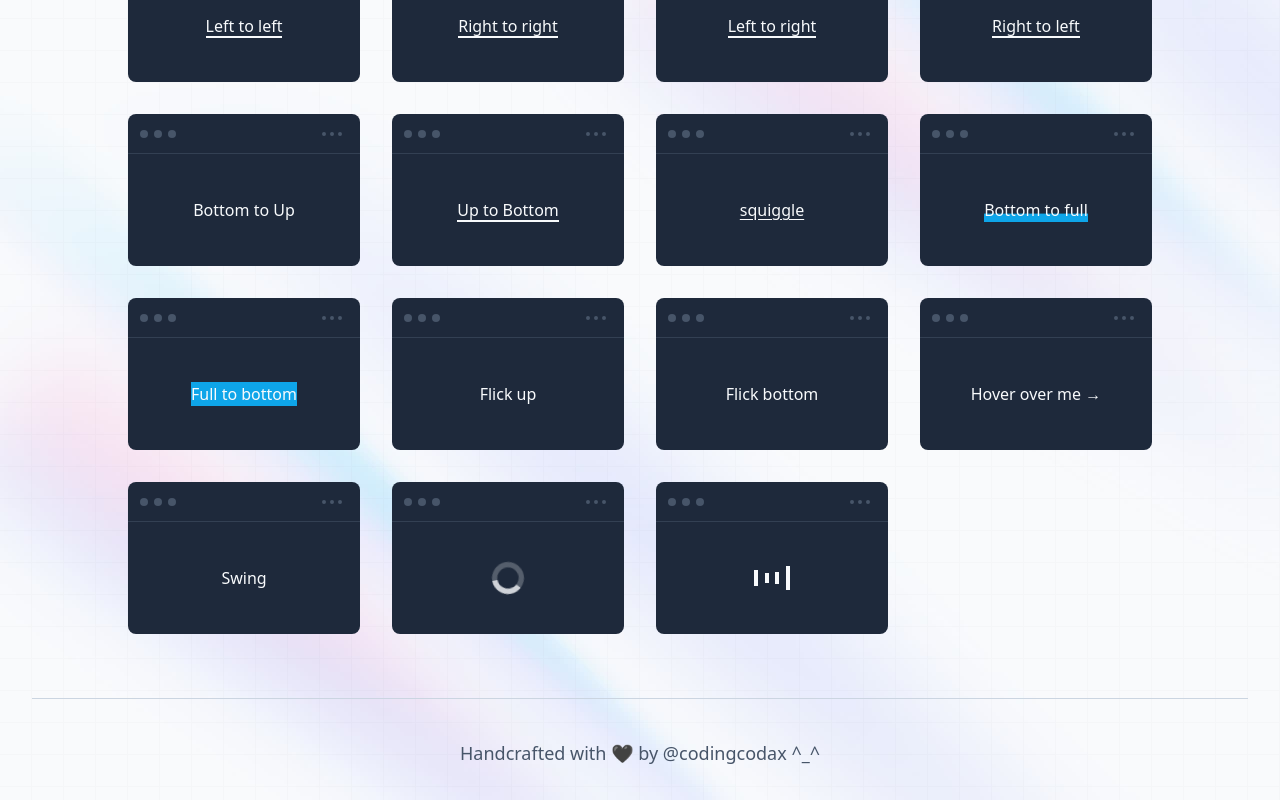
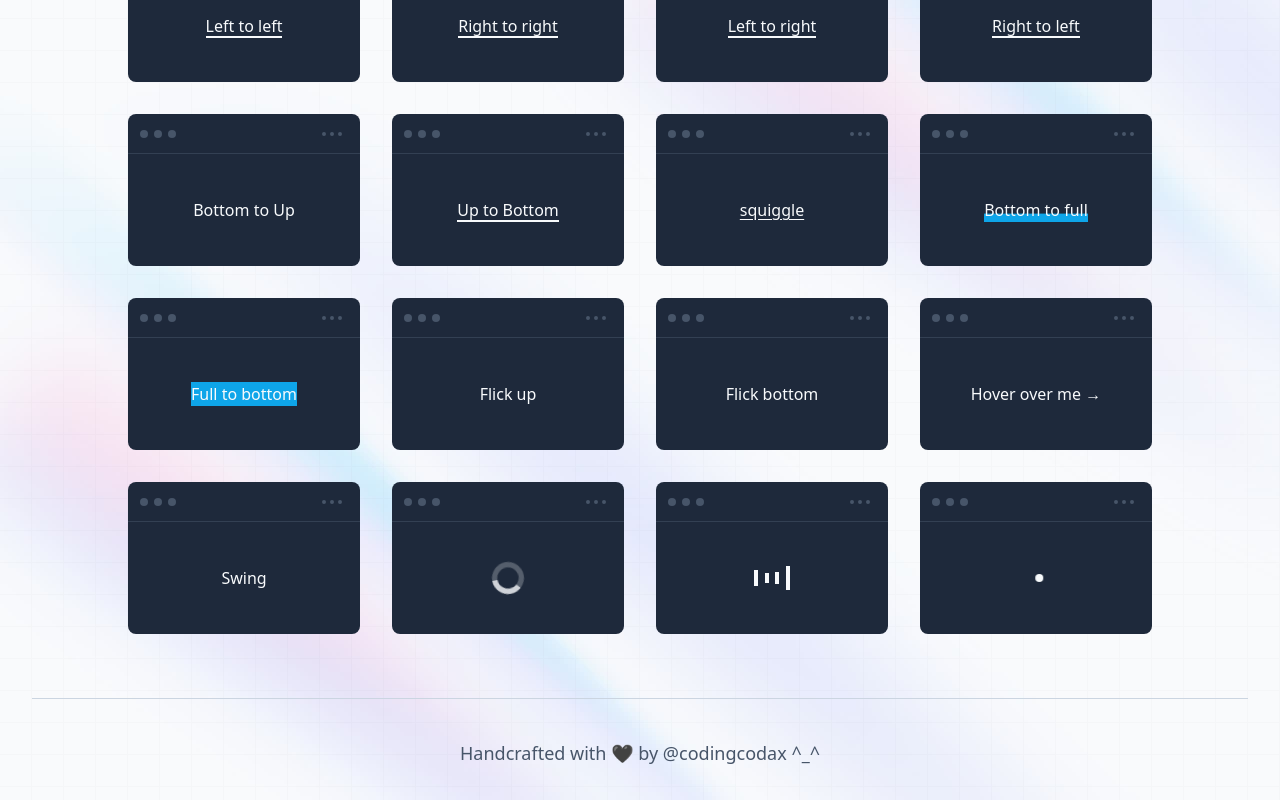
Before and after one commit to codingcodax/mini, a Next.js app: page /components in a window 1280 px wide. Shown: the part 878-1678 px from the top of the page. Built offline with nearby package versions, Linux system fonts and the light colour scheme.

Commit message:
feat(snippets): add loader wobble

```diff
--- /dev/null
+++ b/src/data/snippets/LoaderWobble.tsx
@@ -0,0 +1,21 @@
+import type { Snippet } from '~/types/snippet';
+
+const LoaderWobble: Snippet = {
+  title: 'Loader Wobble',
+  type: 'loader',
+  githubLink:
+    'https://github.com/codingcodax/mini/tree/main/src/data/snippets/LoaderWobble.tsx',
+  playgroundLink: 'https://play.tailwindcss.com/WjB9P03al6',
+  source: (
+    <div className='relative flex w-10 items-center justify-start before:h-2 before:w-2 before:translate-x-full before:animate-[wobble_1s_ease-in-out_infinite] before:rounded-full before:bg-slate-50'></div>
+  ),
+  animation: `keyframes: {
+        wobble: {
+          '0%': { transform: 'translateX(0rem)' },
+          '50%': { transform: 'translateX(2rem)' },
+          '100%': { transform: 'translateX(0rem)' },
+        },
+      }`,
+};
+
+export default LoaderWobble;
--- a/src/data/snippets/index.ts
+++ b/src/data/snippets/index.ts
@@ -23,6 +23,7 @@ import LinkArrowRight from './LinkArrowRight';
 import LinkSwing from './LinkSwing';
 import LoaderSpinner from './LoaderSpinner';
 import LoaderWaveform from './LoaderWaveform';
+import LoaderWobble from './LoaderWobble';
 
 const Snippets: Snippet[] = [
   LinkUnderlineCenterOutside,
@@ -48,6 +49,7 @@ const Snippets: Snippet[] = [
   LinkSwing,
   LoaderSpinner,
   LoaderWaveform,
+  LoaderWobble,
 ];
 
 export default Snippets;
```
